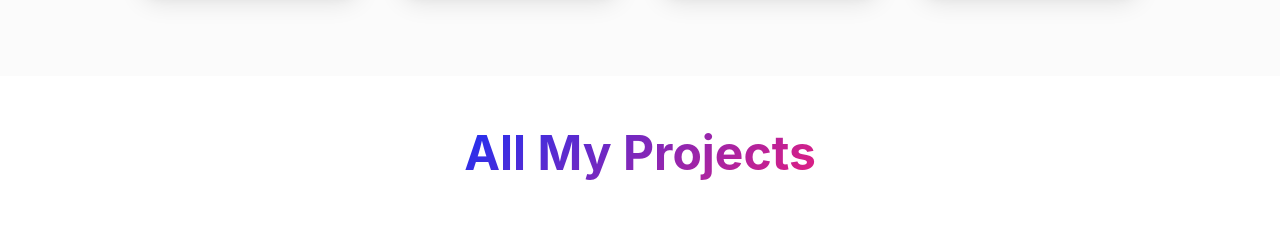
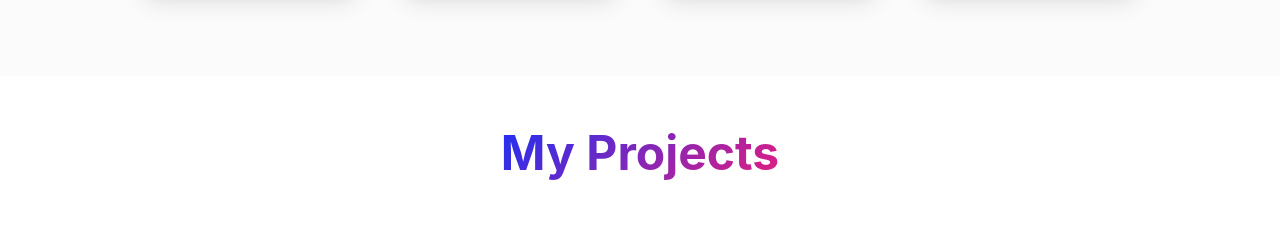
Before and after one commit to Alongkron1234/Alongkron1234.github.io, a plain HTML site: page index.html in a window 1280 px wide. Shown: the part 2062-2288 px from the top of the page. Drawn offline with nearby package versions, Linux system fonts and the light colour scheme; grey boxes are pictures that could not be loaded; a web font is replaced by a local one.

Commit message:
seconddd

```diff
--- a/index.html
+++ b/index.html
@@ -227,7 +227,7 @@
 <section id="Project">
   <div class="container px-5 py-5">
     <h2 class="display-5 fw-bolder mb-5 text-black text-center">
-      <span class="text-gradient d-inline text-custom-color">All My Projects</span>
+      <span class="text-gradient d-inline text-custom-color">My Projects</span>
     </h2>
     <div class="row gx-5 align-items-center order-1 order-lg-2">
       <div class="col-lg-6 order-2 order-lg-1">
```
